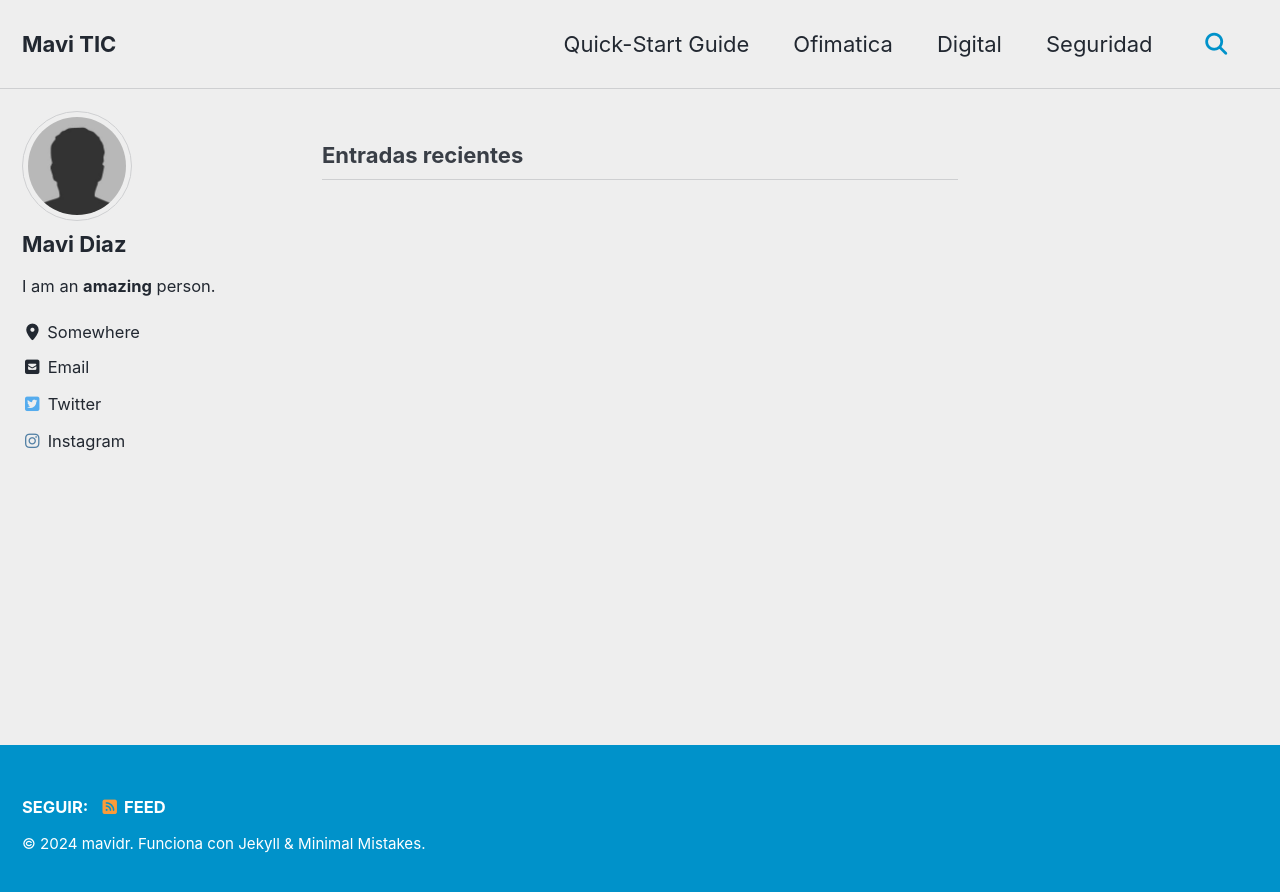
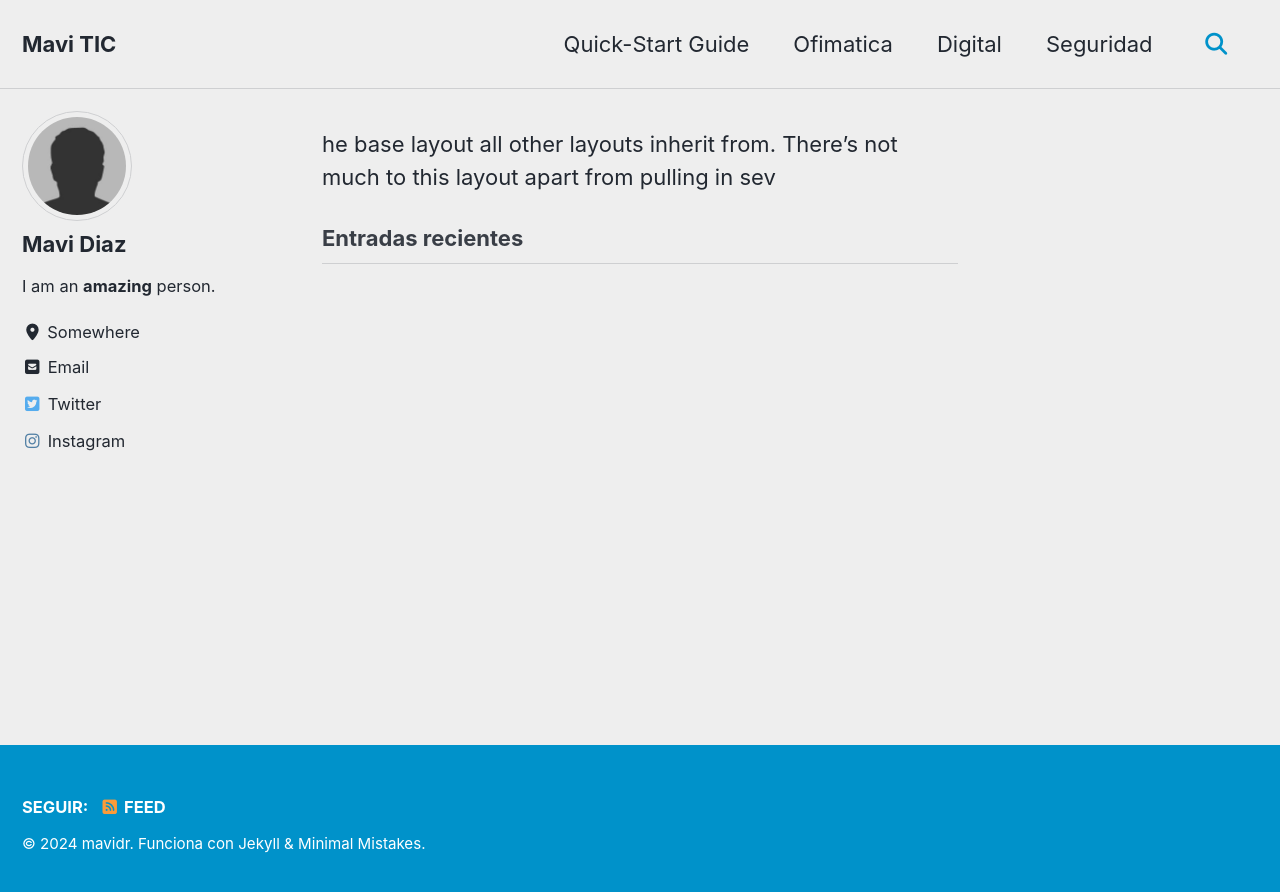
Before and after one commit to MaviTIC/dig, a Jekyll site: the page built from index.html, in a window 1280 px wide. Shown: the top 892 px of the page. Built offline with Jekyll 4.4.1, drawn with Linux system fonts in a browser that asks for light colours; cached includes are drawn as plain includes; the list of posts is cut into pages by our own code.

Commit message:
Update index.html

```diff
--- a/index.html
+++ b/index.html
@@ -3,3 +3,4 @@ layout: home
 author_profile: true
 
 ---
+he base layout all other layouts inherit from. There’s not much to this layout apart from pulling in sev
```
